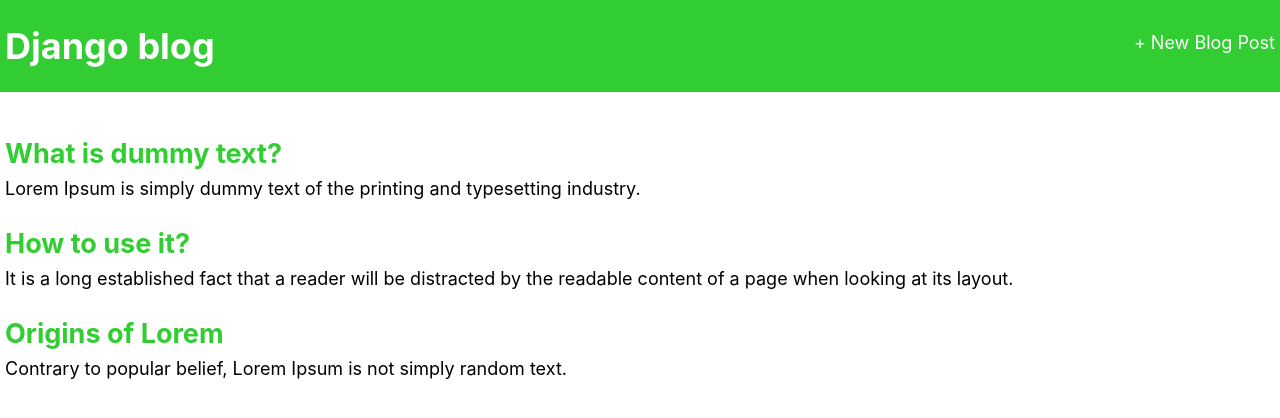
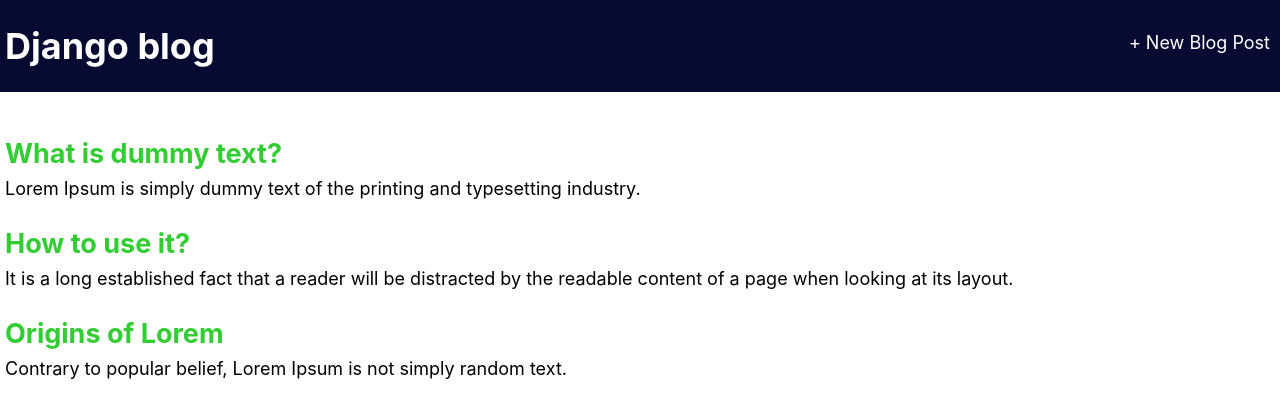
Before and after one commit to mark-akbarov/django_blog, a Django app: page / in a window 1280 px wide. Shown: the top 418 px of the page. Run offline with Django 4.2, Linux system fonts and the light colour scheme; data comes from the database, SQL or seed files in the repository; both versions use the stored data as it was after the commit.

Commit message:
Add CSS attritubes

```diff
--- a/static/css/base.css
+++ b/static/css/base.css
@@ -9,11 +9,11 @@ body {
 header {
     margin-bottom: 2rem;
     display: flex;
-    background-color:limegreen;
+    background-color:rgb(8, 11, 49) ;
     }
 
 a, a:visited{
-    padding-right: 5px;
+    padding-right: 10px;
     text-decoration: none;
     color: white;
 }
```
Also changed, not shown: db.sqlite3.
